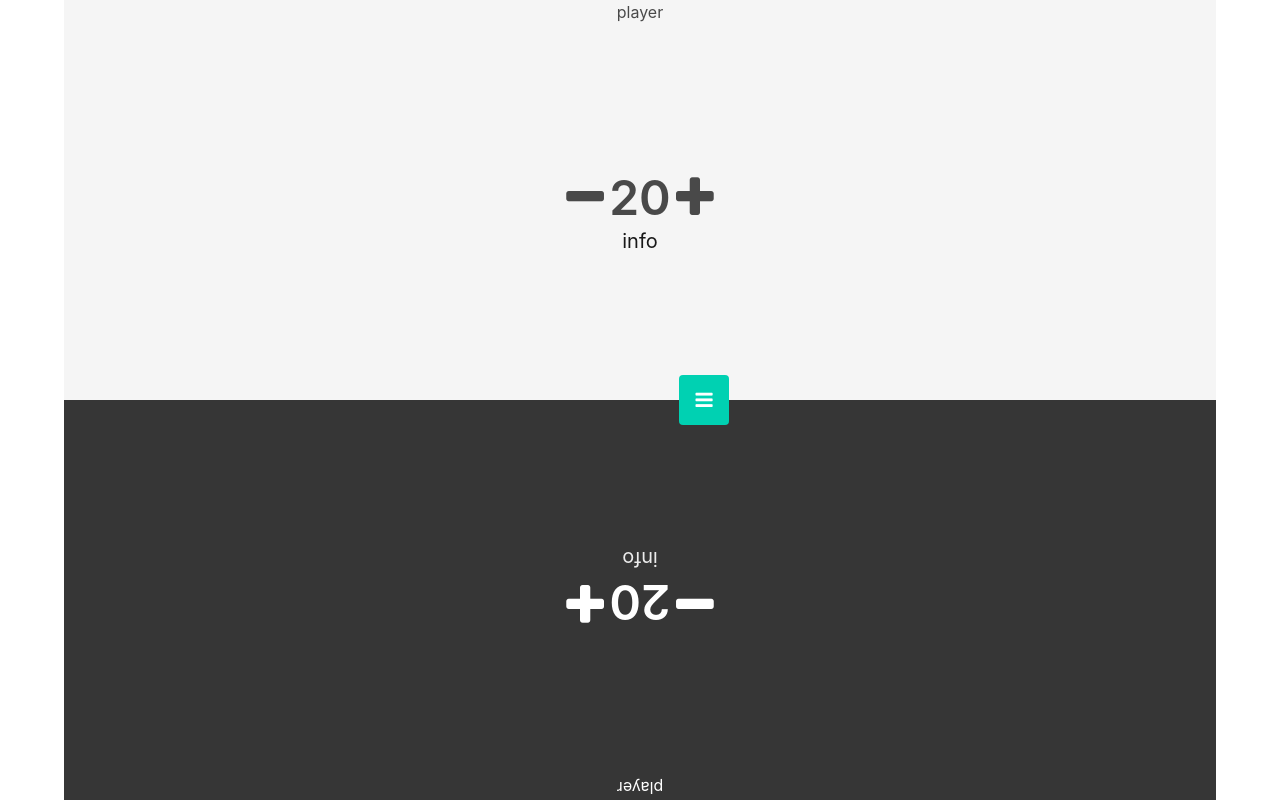
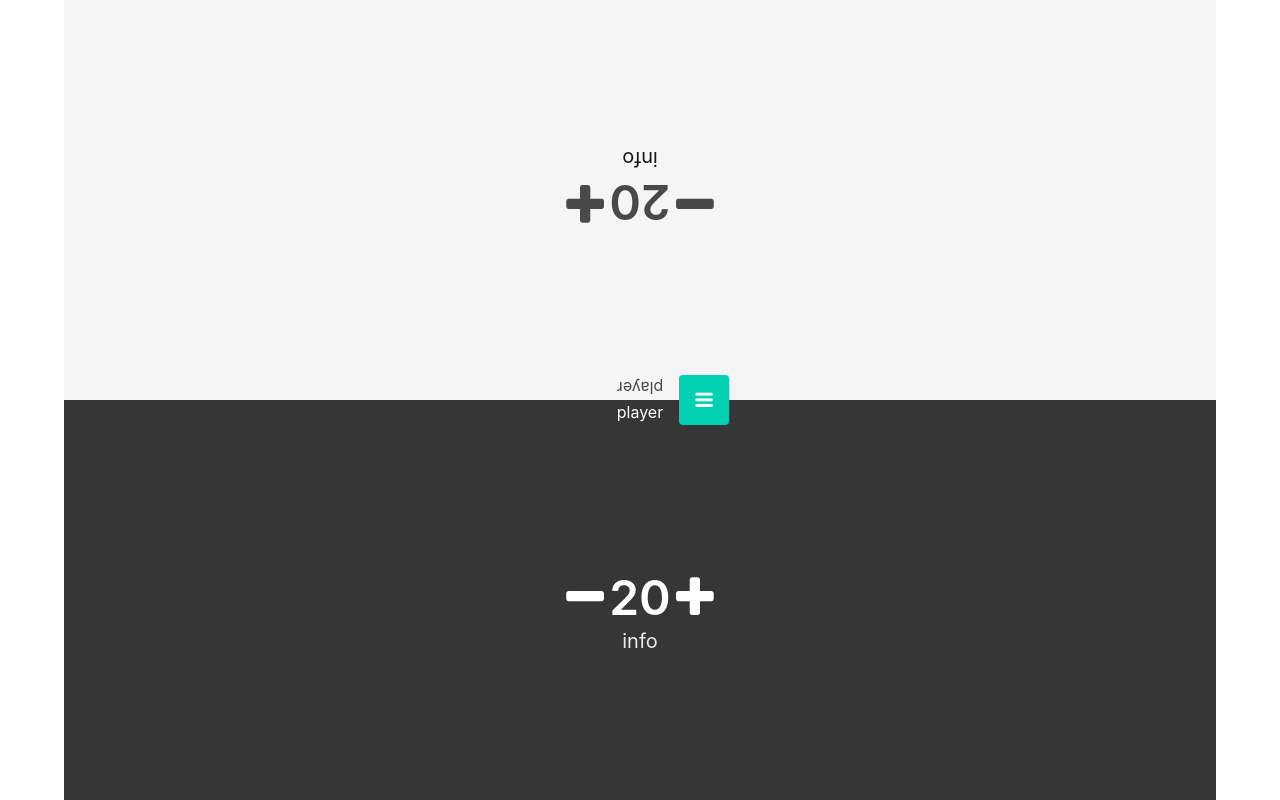
Before and after one commit to felipeas/progressive-counter, a React (Create React App) app: page / in a window 1280 px wide. Built offline with nearby package versions, Linux system fonts and the light colour scheme.

Commit message:
manifest and pwa tweaks

```diff
--- a/src/components/App.js
+++ b/src/components/App.js
@@ -21,7 +21,7 @@ export class App extends Component {
             name={counter.name}
             life={counter.life}
             color={index === 1 ? 'black' : 'white'}
-            position={index === 1 ? 'top' : 'bottom'}
+            position={index === 0 ? 'top' : 'bottom'}
             size="half"
             onIncrement={() => this.props.increment(index)}
             onDecrement={() => this.props.decrement(index)}
@@ -34,12 +34,12 @@ export class App extends Component {
 
 const mapStateToProps = (state) => ({
   counters: state.list,
-});
+})
 
 const mapDispatchToProps = {
   increment,
   decrement,
-};
+}
 
 const AppContainer = connect(
   mapStateToProps,
--- a/src/components/Counter.js
+++ b/src/components/Counter.js
@@ -19,7 +19,7 @@ class Counter extends Component {
     position: PropTypes.string.isRequired,
     onIncrement: PropTypes.func.isRequired,
     onDecrement: PropTypes.func.isRequired
-  };
+  }
 
   //TODO: A lot refactor to fit 4 counters
   // parse colors to not us
@@ -81,4 +81,4 @@ class Counter extends Component {
   }
 }
 
-export default Counter;
+export default Counter
--- a/src/components/Ribbon.js
+++ b/src/components/Ribbon.js
@@ -75,4 +75,4 @@ class Ribbon extends Component {
   }
 }
 
-export default Ribbon;
+export default Ribbon
```
Also changed, not shown: src/actions/index.js (+2 -7 lines), public/manifest.json. Lines whose indentation alone changed are shown as unchanged.
